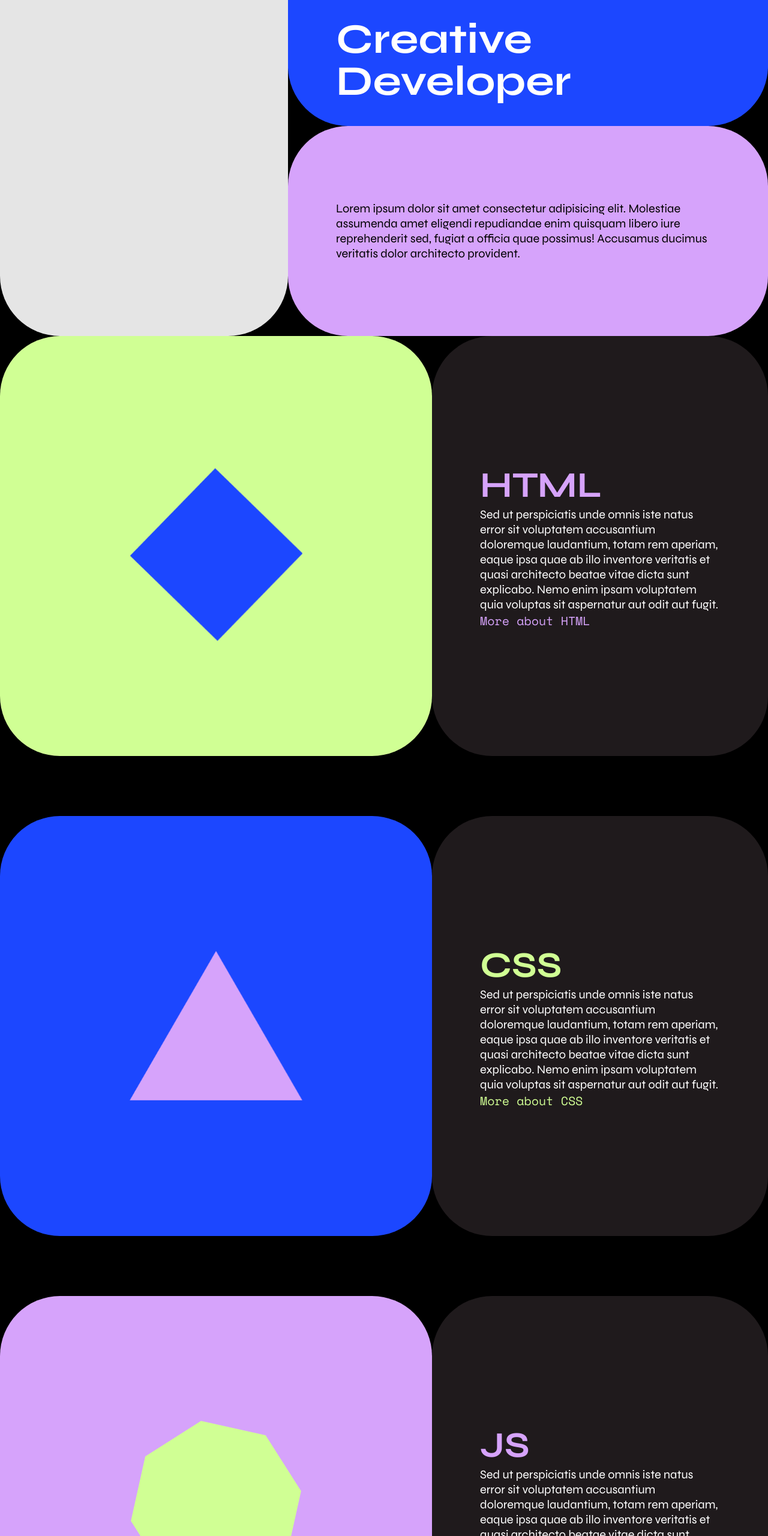
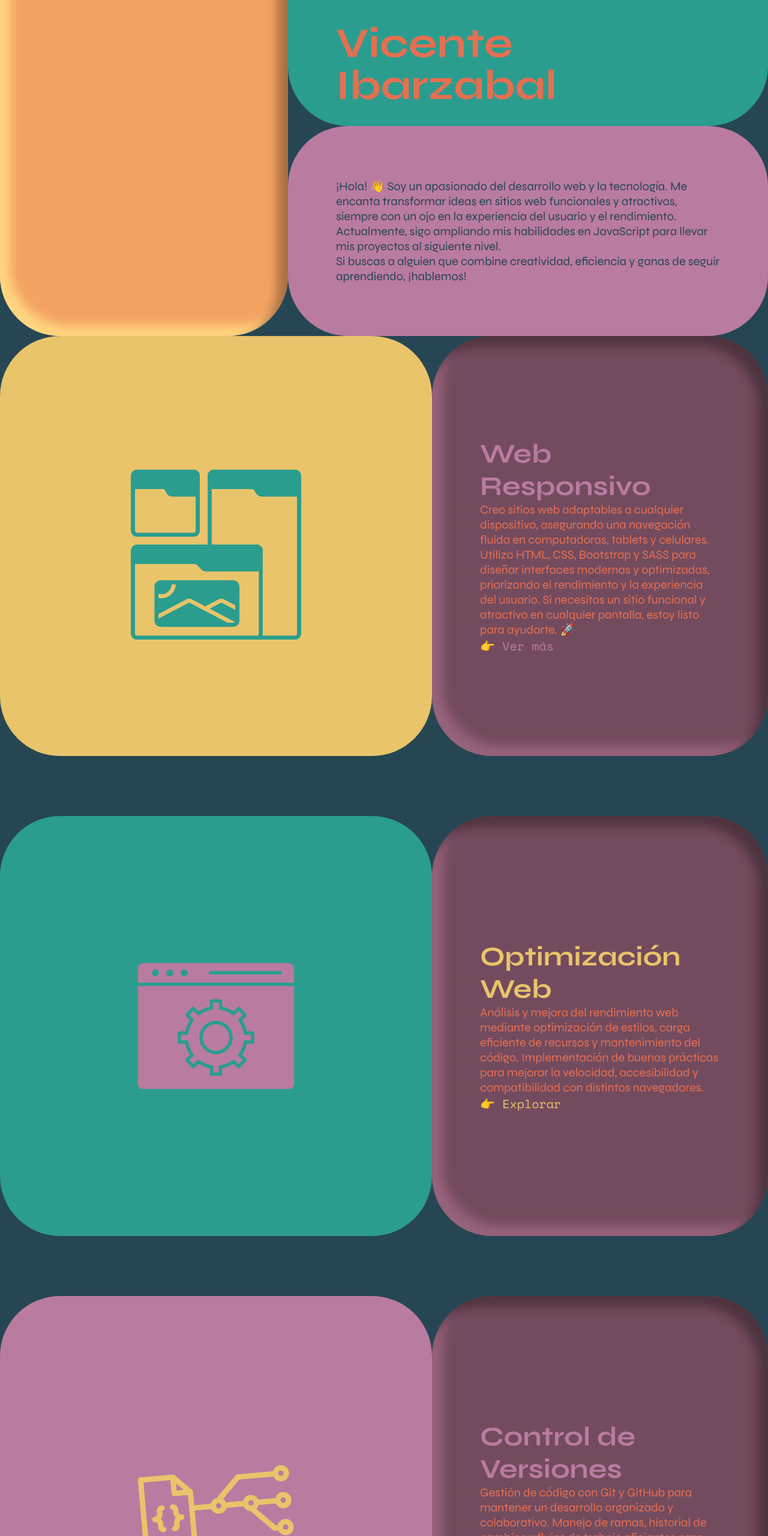
Before and after one commit to viicenteibar/My-Portfolio, a website: page index.html in a window 1280 px wide. Shown: the part 240-2800 px from the top of the page at 60% size. Drawn offline with nearby package versions, Linux system fonts and the light colour scheme.

Commit message:
sass, paleta de colores y extras

```diff
--- a/index.html
+++ b/index.html
@@ -5,6 +5,7 @@
     <meta name="viewport" content="width=device-width, initial-scale=1.0">
     <title>My Portfolio</title>
     <link rel="stylesheet" href="css/estilo.css">
+    <link rel="stylesheet" href="https://cdnjs.cloudflare.com/ajax/libs/animate.css/4.1.1/animate.min.css"/>
 </head>
 <body>
         <nav>
@@ -19,10 +20,11 @@
             <div class="empty"></div>
             <article>
                 <div class="title">
-                    <h1>Creative Developer</h1>
+                    <h1>Vicente Ibarzabal</h1>
                 </div>
                 <div class="description">
-                    <p>Lorem ipsum dolor sit amet consectetur adipisicing elit. Molestiae assumenda amet eligendi repudiandae enim quisquam libero iure reprehenderit sed, fugiat a officia quae possimus! Accusamus ducimus veritatis dolor architecto provident.</p>
+                    <p>¡Hola! 👋 Soy un apasionado del desarrollo web y la tecnología. Me encanta transformar ideas en sitios web funcionales y atractivos, siempre con un ojo en la experiencia del usuario y el rendimiento. Actualmente, sigo ampliando mis habilidades en JavaScript para llevar mis proyectos al siguiente nivel. <br>
+                    Si buscas a alguien que combine creatividad, eficiencia y ganas de seguir aprendiendo, ¡hablemos!</p>
                 </div>
             </article>
         </section>
@@ -30,12 +32,12 @@
         <section id="services" class="services services-html sticky">
             <article>
                 <figure>
-                    <img src="img/diamond.png" alt="">
+                    <img src="img/web-responsiva.png" alt="">
                 </figure>
                 <div class="text">
-                    <h2>HTML</h2>
-                    <p>Sed ut perspiciatis unde omnis iste natus error sit voluptatem accusantium doloremque laudantium, totam rem aperiam, eaque ipsa quae ab illo inventore veritatis et quasi architecto beatae vitae dicta sunt explicabo. Nemo enim ipsam voluptatem quia voluptas sit aspernatur aut odit aut fugit.</p>
-                    <a href="https://es.wikipedia.org/wiki/HTML">More about HTML</a>
+                    <h2>Web Responsivo</h2>
+                    <p>Creo sitios web adaptables a cualquier dispositivo, asegurando una navegación fluida en computadoras, tablets y celulares. Utilizo HTML, CSS, Bootstrap y SASS para diseñar interfaces modernas y optimizadas, priorizando el rendimiento y la experiencia del usuario. Si necesitas un sitio funcional y atractivo en cualquier pantalla, estoy listo para ayudarte. 🚀</p>
+                    <a href="https://zarcilloresto.netlify.app/">👉 Ver más</a>
                 </div>
             </article>
         </section>
@@ -43,12 +45,12 @@
         <section class="services services-css sticky">
             <article>
                 <figure>
-                    <img src="img/triangle.png" alt="">
+                    <img src="img/optimizacion-web.png" alt="">
                 </figure>
                 <div class="text">
-                    <h2>CSS</h2>
-                    <p>Sed ut perspiciatis unde omnis iste natus error sit voluptatem accusantium doloremque laudantium, totam rem aperiam, eaque ipsa quae ab illo inventore veritatis et quasi architecto beatae vitae dicta sunt explicabo. Nemo enim ipsam voluptatem quia voluptas sit aspernatur aut odit aut fugit.</p>
-                    <a href="https://es.wikipedia.org/wiki/CSS">More about CSS</a>
+                    <h2>Optimización Web</h2>
+                    <p>Análisis y mejora del rendimiento web mediante optimización de estilos, carga eficiente de recursos y mantenimiento del código. Implementación de buenas prácticas para mejorar la velocidad, accesibilidad y compatibilidad con distintos navegadores.</p>
+                    <a href="https://vwo.com/es/optimizacion-web/#:~:text=La%20optimizaci%C3%B3n%20de%20una%20p%C3%A1gina,optimizaci%C3%B3n%20de%20buscadores%20(SEO).">👉 Explorar</a>
                 </div>
             </article>
         </section>
@@ -56,19 +58,20 @@
         <section class="services services-js sticky">
             <article>
                 <figure>
-                    <img src="img/octagon.png"">
+                    <img src="img/programacion.png"">
                 </figure>
                 <div class="text">
-                    <h2>JS</h2>
-                    <p>Sed ut perspiciatis unde omnis iste natus error sit voluptatem accusantium doloremque laudantium, totam rem aperiam, eaque ipsa quae ab illo inventore veritatis et quasi architecto beatae vitae dicta sunt explicabo. Nemo enim ipsam voluptatem quia voluptas sit aspernatur aut odit aut fugit.</p>
-                    <a href="https://es.wikipedia.org/wiki/JavaScript">More about JS</a>
+                    <h2>Control de Versiones</h2>
+                    <p>Gestión de código con Git y GitHub para mantener un desarrollo organizado y colaborativo. Manejo de ramas, historial de cambios y flujos de trabajo eficientes para facilitar la evolución y estabilidad del proyecto.</p>
+                    <a href="https://github.com/viicenteibar">👉 Ver en GitHub</a>
                 </div>
             </article>
         </section>
 
         <section id="contact" class="contact full-screen">
             <a href="mailto:vicenteibarzabal@gmail.com">vicenteibarzabal@gmail.com</a>
-        </section>
+            <img id="correoImg" src="./img/correo.png" class="animatehover" alt="Correo">
+          </section>
     <script src="main.js"></script>
 </body>
 </html>
--- a/main.js
+++ b/main.js
@@ -14,3 +14,18 @@ function handleMouseMove( event ) {
         element.style.flexBasis = (window.innerWidth - event.clientX) + 'px';
     } );
 }
+
+const img = document.getElementById("correoImg");
+
+        img.addEventListener("click", () => {
+            img.classList.add("animate__animated", "animate__tada");
+            img.style.transition = "2s cubic-bezier(.77,.28,.42,.93)";
+            img.style.transform = "scale(1.05)";
+            img.src = "./img/correo-verde-claro.png"; // Cambia a la imagen verde
+
+            img.addEventListener("animationend", () => {
+                img.classList.remove("animate__tada");
+                img.style.transform = "scale(1)"; // Vuelve al tamaño original
+                img.src = "./img/correo.png"; // Vuelve a la imagen original
+            }, { once: true });
+        });
--- a/scss/base/_funcionalidades.scss
+++ b/scss/base/_funcionalidades.scss
@@ -1,9 +1,9 @@
-$color1: #1c47ff;
-$color2: #d6a3fb;
-$color3: #d0ff94;
-$color4: #e5e5e5;
-$color5: #FFFFFF;
-$color6: #000000;
-$color7: #1f1a1c;
+$color1: #2A9D8F;
+$color2: #BA7BA1;
+$color3: #E9C46A;
+$color4: #F4A261;
+$color5: #E76F51;
+$color6: #264653;
+$color7: #734B5E;
 $border-radius: 100px, 50px;
 $gutter: 3.125vw 6.25vw, 6.35vw;
--- a/scss/base/_generales.scss
+++ b/scss/base/_generales.scss
@@ -19,7 +19,7 @@ h1{
     margin: 0px;
 }
 h2{
-    font-size: 60px;
+    font-size: 45px;
     margin: 0px;
 }
 a{
@@ -60,6 +60,7 @@ section{
             border-radius: nth($border-radius, 1);
             max-width: 62.5vw;
             transition: flex-basis 1s cubic-bezier(0,.9,.4,.99);
+            min-width: 31.25vw;
             img{
                 width: 40%;
             }
@@ -72,6 +73,8 @@ section{
             background: $color7;
             padding: nth($gutter, 1);;
             border-radius: nth($border-radius, 1);
+            box-shadow: inset -17px 17px 17px #4e3340,
+            inset 17px -17px 17px #98637c;
             a{
                 font-family: "Space Mono", monospace;
             }
@@ -99,7 +102,10 @@ section{
     0%{
         transform: rotate(0);
     }
+    50%{
+        transform: rotate(-5deg);
+    }
     100%{
-        transform: rotate(180deg);
+        transform: rotate(5deg);
     }
 }
--- a/scss/componentes/_about.scss
+++ b/scss/componentes/_about.scss
@@ -4,6 +4,9 @@
         background-color: $color4;
         border-radius: nth($border-radius, 1);
         transition: flex-basis 1s cubic-bezier(0,.9,.4,.99);
+        min-width: 15.625vw;
+        box-shadow: inset -17px 17px 17px #a66e42,
+            inset 17px -17px 17px #ffd680;
     }
     article{
         flex: 1;
@@ -17,6 +20,13 @@
             border-radius: nth($border-radius, 1);
             padding: nth($gutter, 1);
             transition: flex-basis 1s cubic-bezier(0,.9,.4,.99);
+            h1{
+                animation-name: float;
+                animation-duration: 1s;
+                animation-iteration-count: infinite;
+                animation-direction: alternate;
+                animation-timing-function: cubic-bezier(.77,.28,.42,.93);
+            }
         }
         .description{
             flex: 1;
--- a/scss/componentes/_contact.scss
+++ b/scss/componentes/_contact.scss
@@ -1,4 +1,6 @@
 .contact{
+    display: flex;
+    flex-direction: column;
     align-items: center;
     justify-content: center;
     background: linear-gradient($color1, $color3 60%, $color2 70%, $color4);
@@ -9,8 +11,9 @@
         font-weight: bold;
         transition: 2s cubic-bezier(.77,.28,.42,.93);
         &:hover{
-            color: $color5;
-            filter:blur(20px);
+            transition: 1s;
+            scale: 1.05;
+            color: $color1;
         }
     }
 }
--- a/scss/componentes/_nav.scss
+++ b/scss/componentes/_nav.scss
@@ -18,7 +18,7 @@ body{
                 list-style: none;
                 margin-left: 45px;
                 a{
-                    color: var(--color5);
+                    color: $color5;
                     font-family: "Space Mono", monospace;
                 }
             }
--- a/scss/componentes/_services.scss
+++ b/scss/componentes/_services.scss
@@ -42,7 +42,7 @@
             background: $color2;
             img{
                 animation-name: rotate;
-                animation-duration: 3s;
+                animation-duration: 2s;
                 animation-iteration-count: infinite;
                 animation-direction: alternate;
                 animation-timing-function: cubic-bezier(.77,.28,.42,.93);
```
Also changed, not shown: css/estilo.css, img/correo-verde-claro.png (added), img/correo.png (added), img/diamond.png (deleted), img/octagon.png (deleted), img/optimizacion-web.png (added), img/programacion.png (added), img/triangle.png (deleted), img/web-responsiva.png (added), 1 other file.
